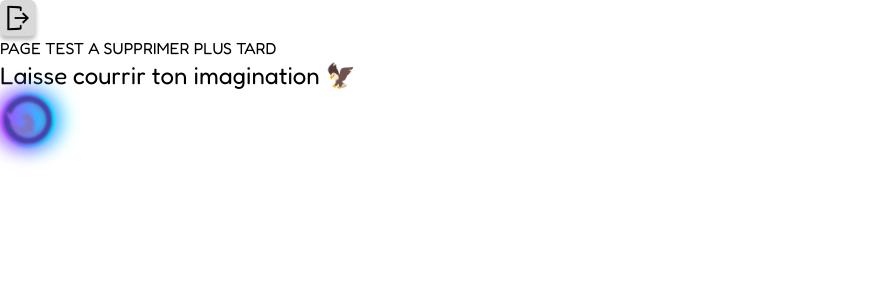
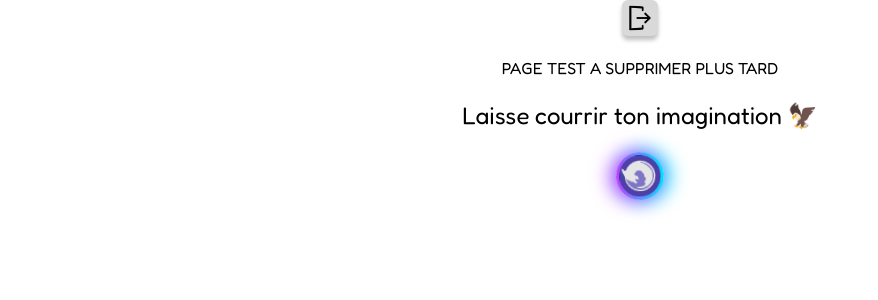
Before and after one commit to WildCodeSchool/2024-12-orleans-cda-project3-team-a, a React (Vite) app in the folder packages/frontend/web/: page /test in a window 1280 px wide. Shown: the top 300 px of the page, without its empty margins (0-878 px from the left). Built offline with nearby package versions, Linux system fonts and the light colour scheme.

Commit message:
loader ok

```diff
--- a/packages/frontend/web/src/components/loader.tsx
+++ b/packages/frontend/web/src/components/loader.tsx
@@ -1,10 +1,10 @@
 import loader from '../assets/images/icons-buttons/loader.png';
 
 export default function Loader() {
-    return (
-      <div className="flex items-center justify-center w-14 h-14 text-center rounded-[50px] blur-[1px] bg-[linear-gradient(to_bottom,_#BA42FF,_#00E1FF)] shadow-[0px_-5px_20px_0px_rgb(186,_66,_255),_0px_5px_20px_0px_rgb(0,_225,_255)] animate-spin">
-        <div className="w-12 h-12 rounded-[50px] blur-[1px] bg-secondary-gray"></div>
-        <img src={loader} alt="loader" className=''/>
-      </div>
-    );
-  }
+  return (
+    <div className='flex h-12 w-12 animate-spin items-center justify-center rounded-[50px] bg-[linear-gradient(to_bottom,_#BA42FF,_#00E1FF)] text-center shadow-[0px_-5px_20px_0px_rgb(186,_66,_255),_0px_5px_20px_0px_rgb(0,_225,_255)]'>
+      <div className='bg-primary-gray h-10 w-10 rounded-[50px]'></div>
+      <img src={loader} alt='loader' className='absolute' />
+    </div>
+  );
+}
--- a/packages/frontend/web/src/pages/test.tsx
+++ b/packages/frontend/web/src/pages/test.tsx
@@ -3,11 +3,11 @@ import ReturnHome from '@/components/return-home';
 
 export default function Test() {
   return (
-    <div>
+    <div className='flex flex-col items-center justify-center gap-5'>
       <ReturnHome />
       <p>{'PAGE TEST A SUPPRIMER PLUS TARD'}</p>
       <p className='text-2xl'>{' Laisse courrir ton imagination 🦅'}</p>
-      <Loader/>
+      <Loader />
     </div>
   );
 }
```
Also changed, not shown: packages/frontend/web/src/globals.css (line endings or trailing spaces).
